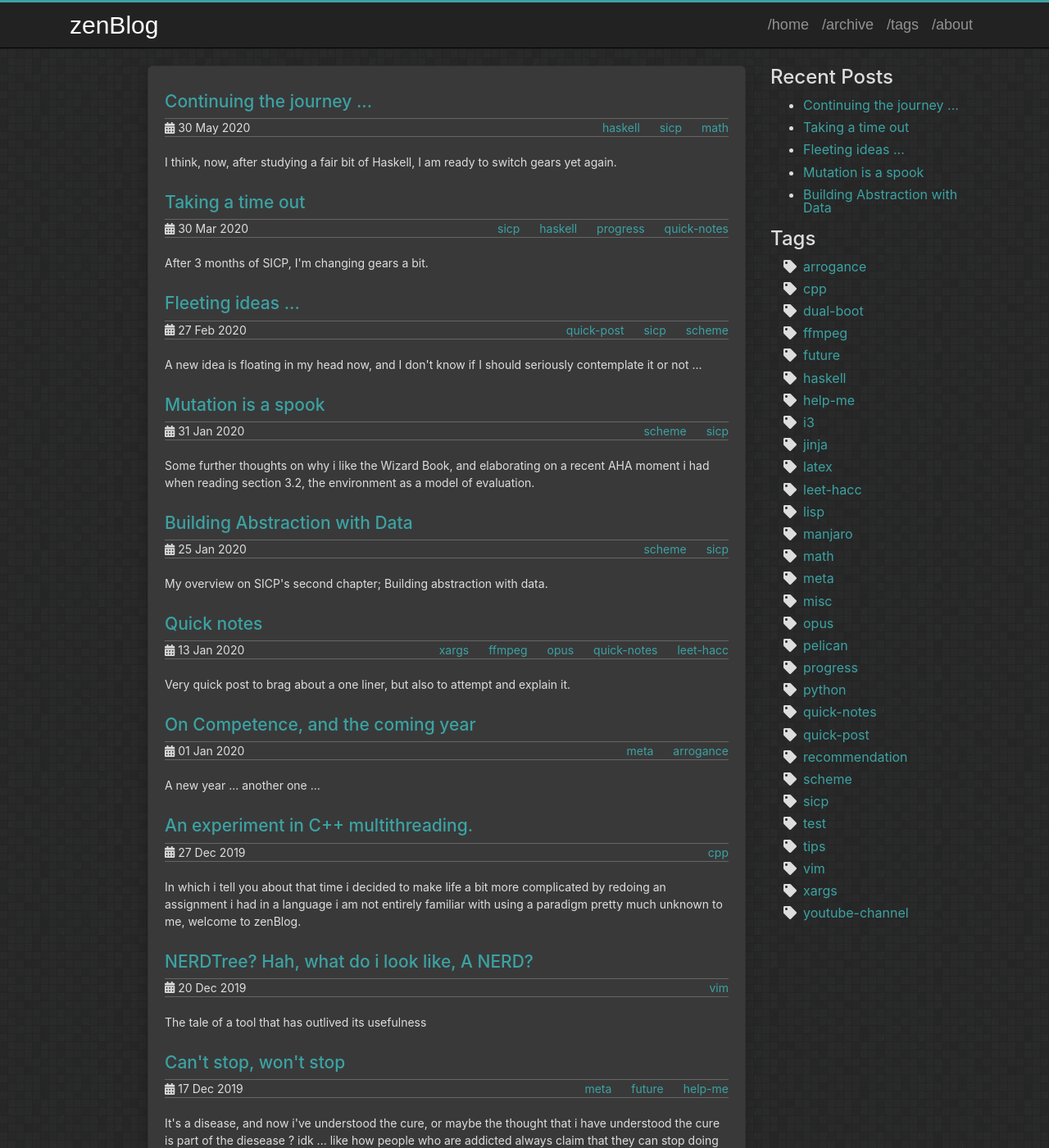
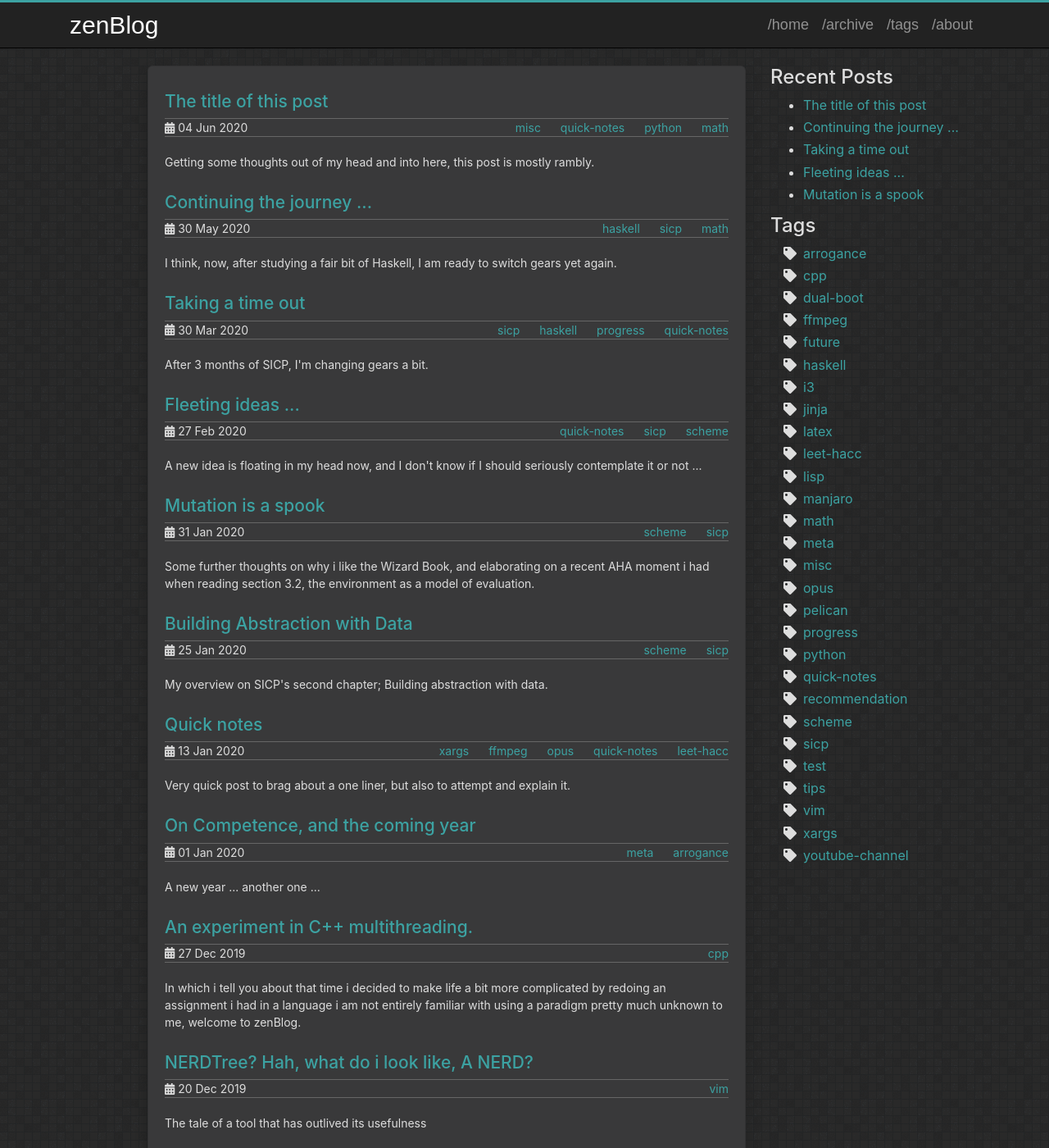
Before and after one commit to zenAndroid/zenandroid.github.io, a Jekyll site: the page built from index.html, in a window 1280 px wide and 1400 px high. Shown: the whole window at 82% size. Built offline with Jekyll 4.4.1, drawn with Linux system fonts in a browser that asks for light colours; part of the change alters nothing that is shown.

Commit message:
New post

```diff
--- a/_includes/google-analytics.html
+++ /dev/null
@@ -1,15 +0,0 @@
-{% if site.google_analytics_key %}
-<script type="text/javascript">
-
-  var _gaq = _gaq || [];
-  _gaq.push(['_setAccount', '{{ site.google_analytics_key }}']);
-  _gaq.push(['_trackPageview']);
-
-  (function() {
-    var ga = document.createElement('script'); ga.type = 'text/javascript'; ga.async = true;
-    ga.src = ('https:' == document.location.protocol ? 'https://ssl' : 'http://www') + '.google-analytics.com/ga.js';
-    var s = document.getElementsByTagName('script')[0]; s.parentNode.insertBefore(ga, s);
-  })();
-
-</script>
-{% endif %}
--- a/_includes/header.html
+++ b/_includes/header.html
@@ -19,13 +19,9 @@
     <link href="{{ '/assets/css/syntax.css' | relative_url }}" rel="stylesheet">
     <link href="{{ 'assets/css/fontawesome/css/fontawesome-all.min.css' | relative_url }}" rel="stylesheet">
     <script src="https://polyfill.io/v3/polyfill.min.js?features=es6"></script>
-    <script id="MathJax-script" async src="https://cdn.jsdelivr.net/npm/mathjax@3/es5/tex-mml-chtml.js"></script>
  </head>
 
 <body>
-
-{% include google-analytics.html %}
-{% include yandex-metrica.html %}
 
 <script type="text/javascript">
     WebFontConfig = {
--- a/_includes/yandex-metrica.html
+++ /dev/null
@@ -1,3 +0,0 @@
-{% if site.yandex_metrica %}
-<!-- Your counter code should go here -->
-{% endif %}
--- a/_posts/2019-12-17-CurbYourAutism.md
+++ b/_posts/2019-12-17-CurbYourAutism.md
@@ -1,7 +1,7 @@
 ---
 layout: post
 title: Can't stop, won't stop
-tags: meta future help-me
+tags: meta future misc
 description: It's a disease, and now i've understood the cure, or maybe the thought that i have understood the cure is part of the diesease ? idk ... like how people who are addicted always claim that they can stop doing whatever it is they are doing ? oh no i just spooked myself.
 ---
 
--- a/_posts/2020-02-27-Fleeting-Ideas.md
+++ b/_posts/2020-02-27-Fleeting-Ideas.md
@@ -1,7 +1,7 @@
 ---
 layout: post
 title: Fleeting ideas ...
-tags: quick-post sicp scheme
+tags: quick-notes sicp scheme
 description: A new idea is floating in my head now, and I don't know if I should seriously contemplate it or not ...
 ---
 
--- /dev/null
+++ b/_posts/2020-06-04-More-thoughts.md
@@ -0,0 +1,60 @@
+---
+layout: post
+title: The title of this post
+tags: misc quick-notes python math
+description: Getting some thoughts out of my head and into here, this post is mostly rambly.
+---
+
+
+I have recently acquired a new tool in my arsenal that I hope will help me learn things more effectively and efficiently.
+
+I shall discuss it now.
+
+# Anki and spaced repetition #
+
+Actually I won't waste both of our times by trying to describe it.
+
+Wikipedia or other places do a better job than me so if you are curious you should read that.
+
+But if I were to describe the core idea for why I was attracted to Anki, it would go something like:
+
+> Imagine a note-taking system that collects all of your individual notes, shows you each one and gives you the opportunity to rank each one depending on how easy you recollected it, and then schedules the next time you will review the notes so that you don't waste time reviwing notes you can easily recollect.
+
+That is not an explanation of what Anki is about, merely *what initially drew me to it*, so there is actually a lot more to be said and a lot of other amazing concepts within.
+
+There is a nice summarizing image that explains the usefulness and effect of repeated testing:
+
+![Forgetting curve]({{ "/assets/Ebbinghaus_repeat.png" | relative_url }}  "Forgetting curve")
+
+I don't really think that image needs any explanation, it speaks for itself.
+
+This gradual increase in decay time underlies the design of Anki and similar memory systems. It's why Anki gradually expands the time periods between testing.
+
+[This is interesting reading, by the way](https://en.wikipedia.org/wiki/Forgetting_curve).
+
+[This is also interesting reading](http://augmentingcognition.com/ltm.html).
+
+I want to stress that you should read that last article atleast, because no matter what you are doing right this instant, if you have never encountered this concept of spaced repetition before, ***This is 100% worth the time***, so, just .. read it.
+
+[You should also watch this first part of a video on Evidence-Based revision tips](https://www.youtube.com/watch?v=ukLnPbIffxE), [the one we're interested in is in part 2, where Ali talks about spaced repetition.](https://www.youtube.com/watch?v=Z-zNHHpXoMM)
+
+##### A couple of memes never hurt ... #####
+
+[![A meme for you]({{ "/assets/ExplainingAnki.jpg" | relative_url }})](https://www.reddit.com/r/Anki/comments/dh7vsh/me_explaining_anki_to_people/)
+
+
+[![Another one]({{ "/assets/HeWhoKnowsManyThings.jpg" | relative_url }})](https://www.reddit.com/r/Anki/comments/fcfv4c/evidencebased_learning_technique/)
+
+My other interest I suppose is none other than ...
+
+# **Manim, the mathematical animation engine** #
+
+![Manim]({{ "/assets/Manim-logo.png" | relative_url }}  "Manim")
+
+I've had my eyes on Manim, the mathematical animation engine developed by Grant Sanderson, also known as [3Blue1Brown](https://www.youtube.com/channel/UCYO_jab_esuFRV4b17AJtAw) for quite a while now, the reasons are two-fold, one, I was just absolutely curious and wanted to try and see if I could make my own animations/creations, two, if you remember the [fleeting ideas]({{site.baseurl}}{% post_url 2020-02-27-Fleeting-Ideas %}) post, see if I can modify it or even *use* some of its components to create fitting constructs to help me animate solutions or such.
+
+Didn't really think much on what constructs I would need in particular, since I don't want to fall into my tunnel vision, and I know how easy it would be to fall into that, AND I know just how "productive" I can be when I'm paralyzed, so I will look back at this question later with a better stance (hopefully) after I've seen what I can do with the engine.
+
+# For now ... #
+
+For now I shall attempt increasing my math fluency and maybe I'll pick up SICP tomorrow or something.
```
Also changed, not shown: assets/Ebbinghaus_repeat.png (added), assets/ExplainingAnki.jpg (added), assets/HeWhoKnowsManyThings.jpg (added), assets/Manim-logo.png (added).
